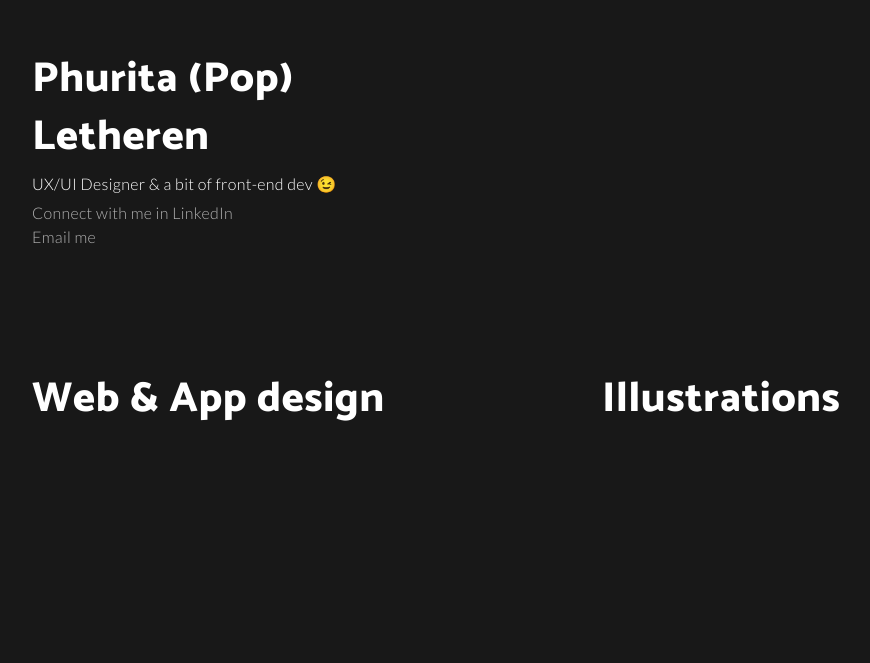
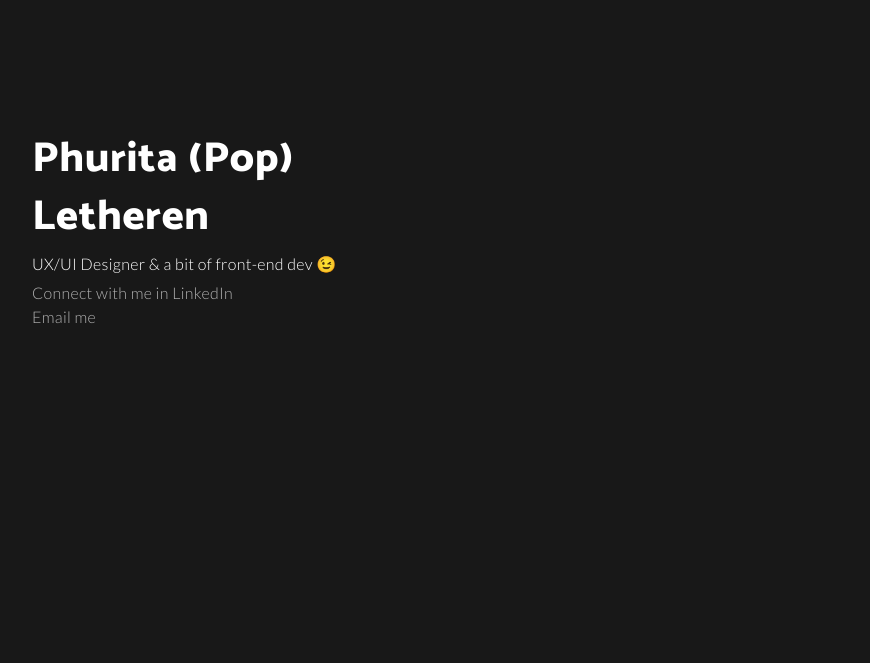
Before and after one commit to popphurita/animated-portfolio, a React (Create React App) app in the folder animated-portfolio/: page / in a window 1280 px wide. Shown: the part 137-800 px from the top of the page, without its empty margins (94-964 px from the left). Built offline with nearby package versions, Linux system fonts and the light colour scheme.

Commit message:
Adjust height of hero small device

```diff
--- a/animated-portfolio/src/Hero.css
+++ b/animated-portfolio/src/Hero.css
@@ -10,12 +10,16 @@
 .content-container {
   padding: 3.5em;
   color: white;
-  height: 40vh;
+  height: 50vh;
 }
 
 .icon {
   font-size: 30px;
   margin-top: 1em;
+}
+
+.content-container.hero {
+  height: 70vh;
 }
 
 .icon svg {
--- a/animated-portfolio/src/Hero.js
+++ b/animated-portfolio/src/Hero.js
@@ -5,7 +5,9 @@ import Row from 'react-bootstrap/Row';
 import Col from 'react-bootstrap/Col';
 
 import { Icon } from '@iconify/react';
+import laptopCode from '@iconify/icons-la/laptop-code';
 import paintBrush from '@iconify/icons-la/paint-brush';
+import usersIcon from '@iconify/icons-la/users';
 
 import AOS from 'aos';
 import 'aos/dist/aos.css';
@@ -27,7 +29,7 @@ function Hero() {
         <Col className="horizontal-container" data-aos='fade-up-highest'>
           <h1 className="invisible">Phurita Letheren's portfolio</h1>
           <div>
-            <div className="content-container">
+            <div className="content-container hero">
               <h2>Phurita (Pop)</h2>
               <h2>Letheren</h2>
               <p>UX/UI Designer & a bit of front-end dev <span role="img" aria-label="image" alt="winking emoji">😉</span></p>
@@ -46,7 +48,7 @@ function Hero() {
               <div className="content-container">
                 <h2>Web & App design</h2>
                 <div className="icon">
-                  <Icon icon={paintBrush} style={{color: '#fff'}} />
+                  <Icon icon={laptopCode} />
                 </div>
               </div>
             </div>
@@ -57,6 +59,9 @@ function Hero() {
             <div>
               <div className="content-container">
                 <h2>Illustrations</h2>
+                <div className="icon">
+                  <Icon icon={paintBrush} />
+                </div>
               </div>
             </div>
           </a>
@@ -68,6 +73,9 @@ function Hero() {
             <div>
               <div className="content-container">
                 <h2>Research</h2>
+                <div className="icon">
+                  <Icon icon={usersIcon} />
+                </div>
               </div>
             </div>
           </a>
```
